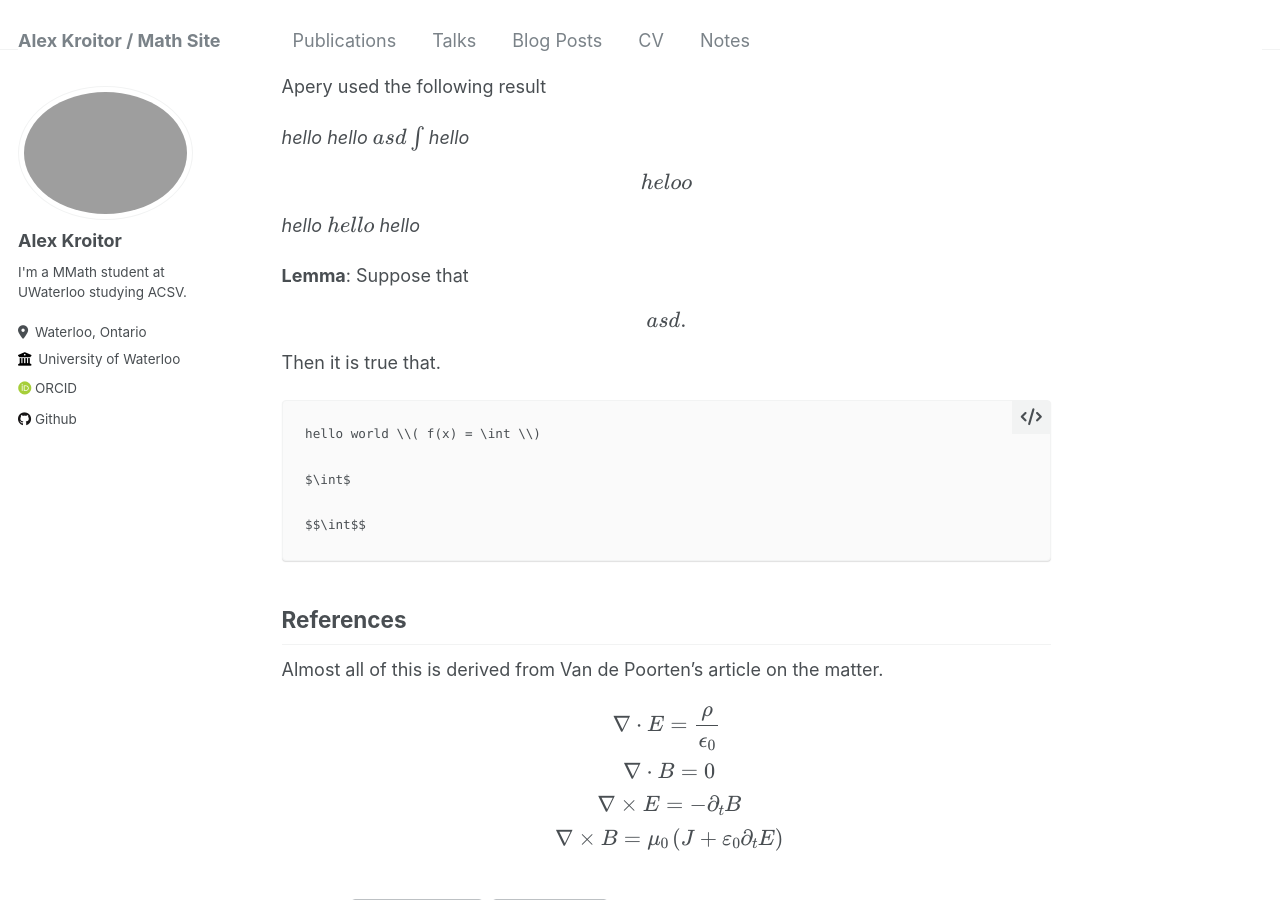
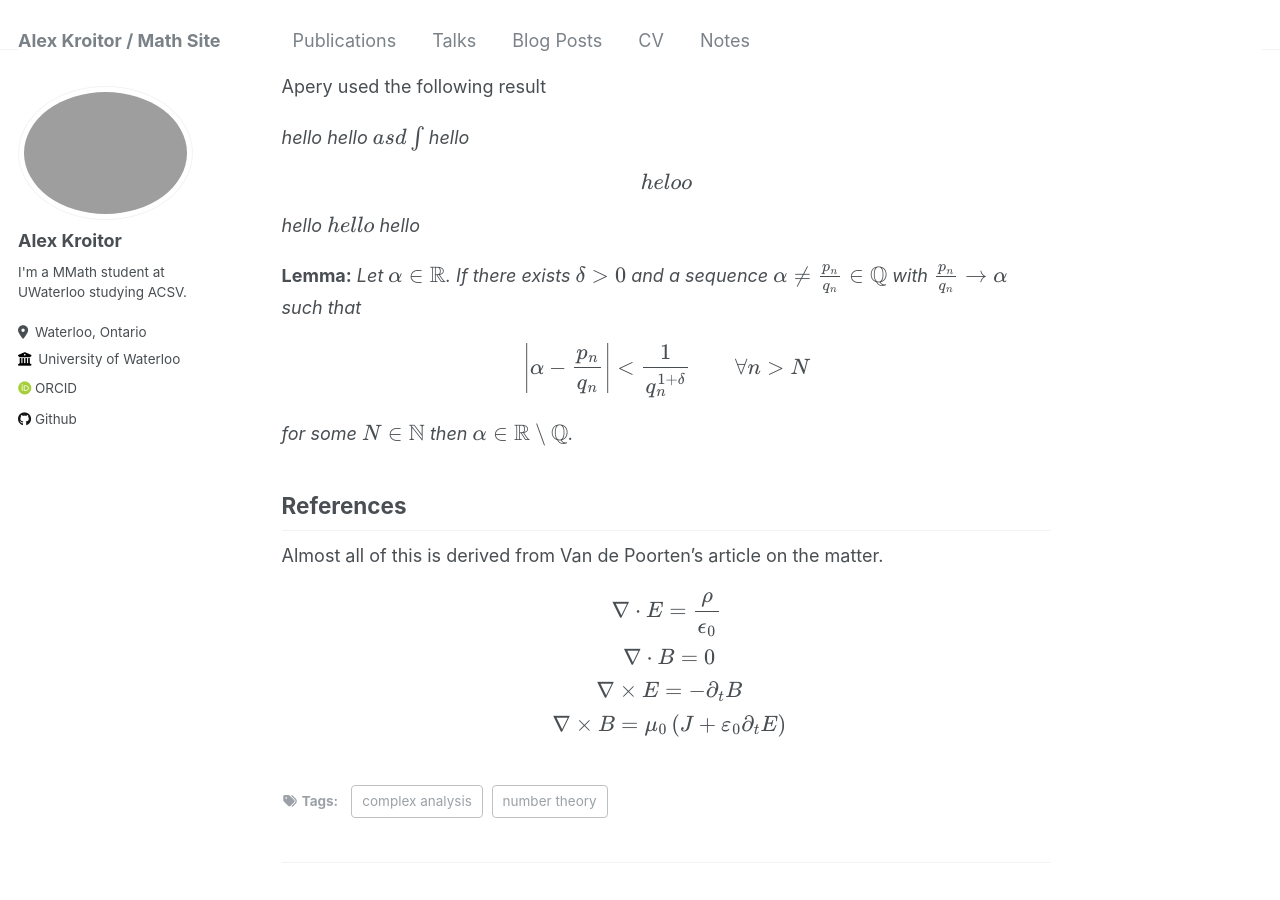
Before and after one commit to akroitor/akroitor.github.io, a Jekyll site: the page built from _posts/2024-04-15-blog-post.md, in a window 1280 px wide and 900 px high, scrolled down 979 px. Built offline with Jekyll 4.4.1, drawn with Linux system fonts in a browser that asks for light colours; some web fonts are replaced; some of the changed text lies outside the part shown.

Commit message:
Update 2024-04-15-blog-post.md

````diff
--- a/_posts/2024-04-15-blog-post.md
+++ b/_posts/2024-04-15-blog-post.md
@@ -34,15 +34,9 @@ Apery used the following result
 
 <i> hello hello \\( asd \int \\) hello \\[ heloo \\] hello $$ hello $$ hello </i>
 
-<b>Lemma</b>: Suppose that \\[ asd.\\] Then it is true that.
+<b>Lemma:</b> <i> Let \\( \alpha \in \mathbb{R} \\). If there exists \\( \delta > 0 \\) and a sequence \\( \alpha \neq \frac{p_n}{q_n} \in \mathbb{Q} \\) with \\( \frac{p_n}{q_n} \to \alpha \\) such that \\[ \left| \alpha - \frac{p_n}{q_n} \right| < \frac{1}{q_n^{1+\delta}} \qquad \forall n > N \\] for some \\( N \in \mathbb{N} \\) then \\( \alpha \in \mathbb{R} \setminus \mathbb{Q} \\). </i>
 
-```
-hello world \\( f(x) = \int \\)
 
-$\int$
-
-$$\int$$
-```
 
 
 
````
